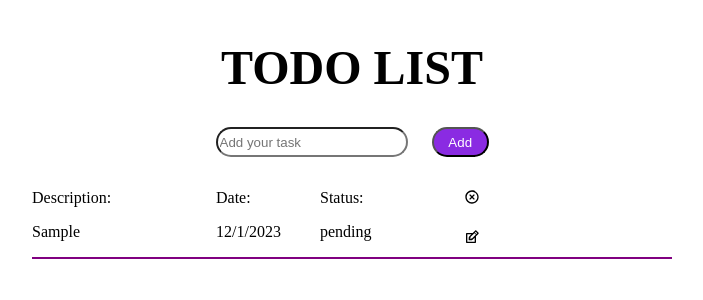
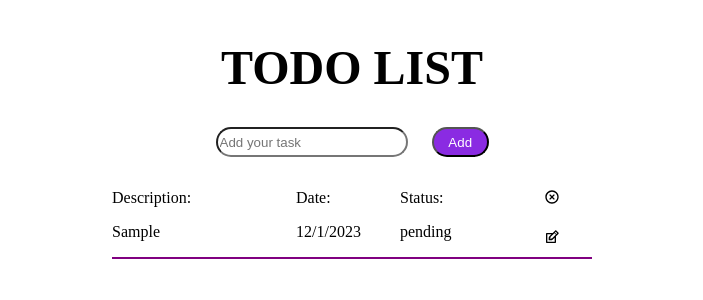
Before and after one commit to EstefaniaCK/todo-list-frontend, a React (Vite) app: page / in a window 1280 px wide. Both pictures are taken after typing "Sample" into the empty fields and a click on the button "Add". Shown: the top 300 px of the page, without its empty margins (288-991 px from the left). Built offline with nearby package versions, Linux system fonts and the light colour scheme.

Commit message:
Minor styling changes

```diff
--- a/src/components/Todo/Todo.scss
+++ b/src/components/Todo/Todo.scss
@@ -3,10 +3,8 @@
     gap: 2rem;
     border-bottom: 2px solid purple;
     margin-top: 1rem;
-    width: 50vw;
     object-fit: contain;
-
-
+    justify-content: center;
 
     &__item {
         display: flex;
```
